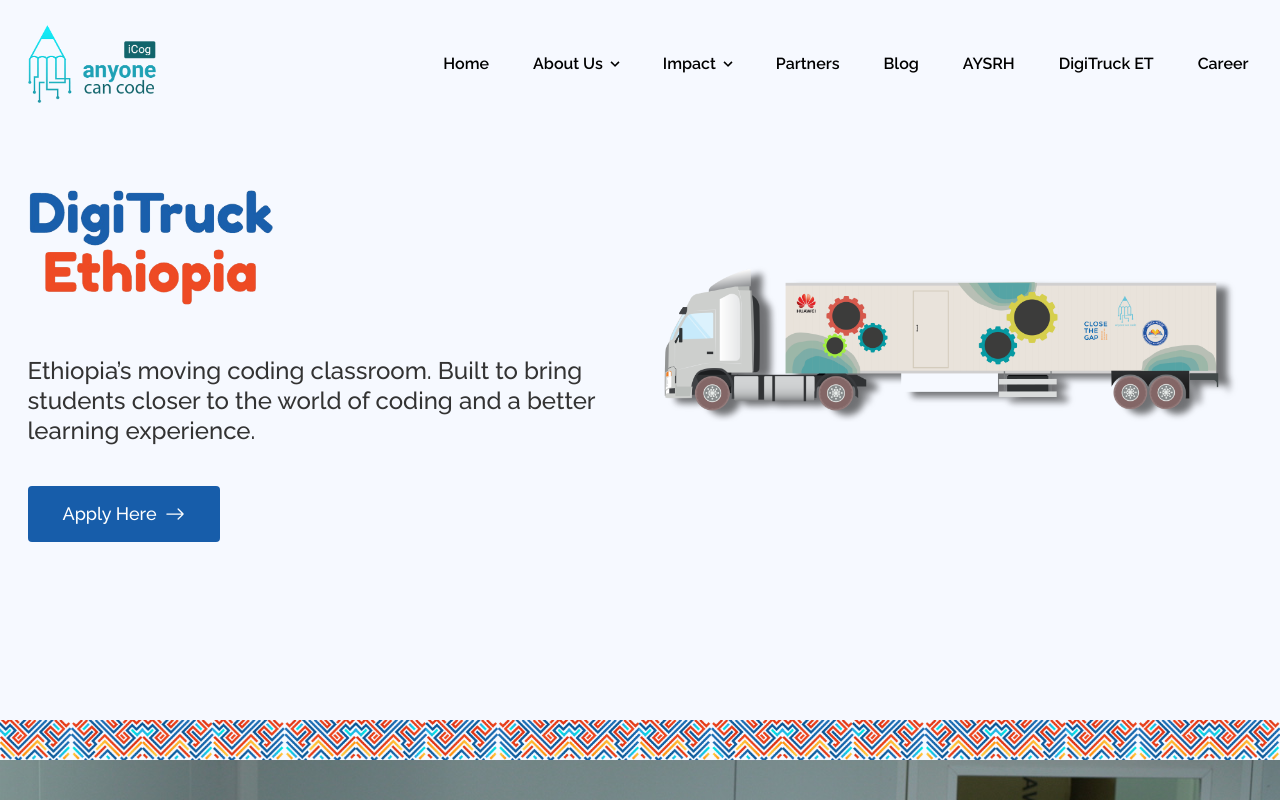
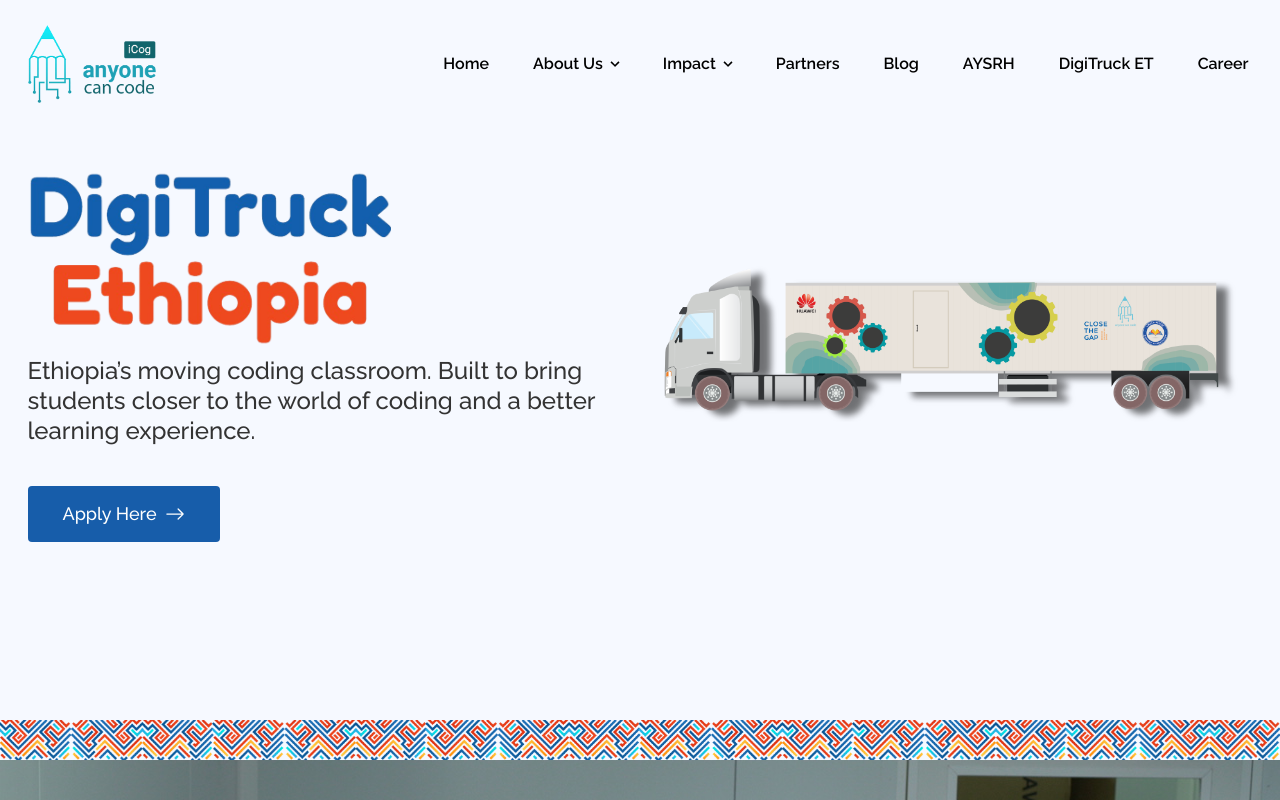
Before and after one commit to Admin-iCog-ACC/DigiTruckRegistration, a Next.js app: page / in a window 1280 px wide. Shown: the top 800 px of the page. Built offline with nearby package versions, Linux system fonts and the light colour scheme.

Commit message:
cropped digitruck logo

```diff
--- a/components/DigiTruckHome.js
+++ b/components/DigiTruckHome.js
@@ -14,13 +14,13 @@
                   DigiTruck <span className="text-[#EE4823]"> Ethiopia </span>
                 </h1> */}
                 <div className=" flex items-start justify-start w-full  h-64 -mt-16">
-                  <div className=" w-full md:w-1/2  h-full relative">
+                  <div className=" w-full md:w-3/5  h-full relative">
                     <Image
                       className=""
                       layout="fill"
                       objectFit="contain"
                       alt=""
-                      src="/logodg2.png"
+                      src="/logodg2-cropped.png"
                     />
                   </div>
                 </div>
```
Also changed, not shown: public/logodg2-cropped.png (added).
